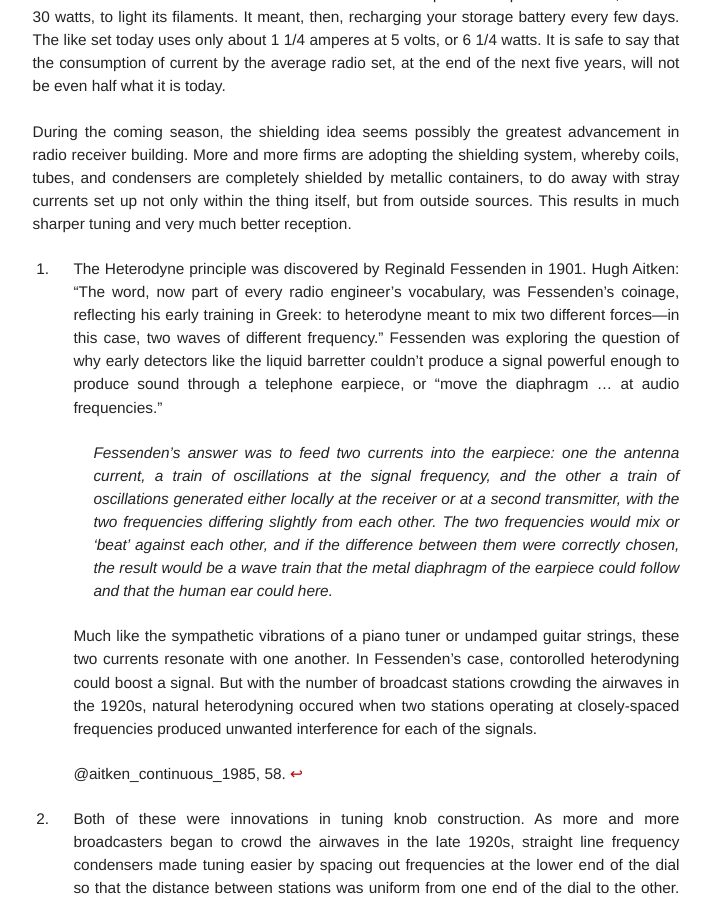
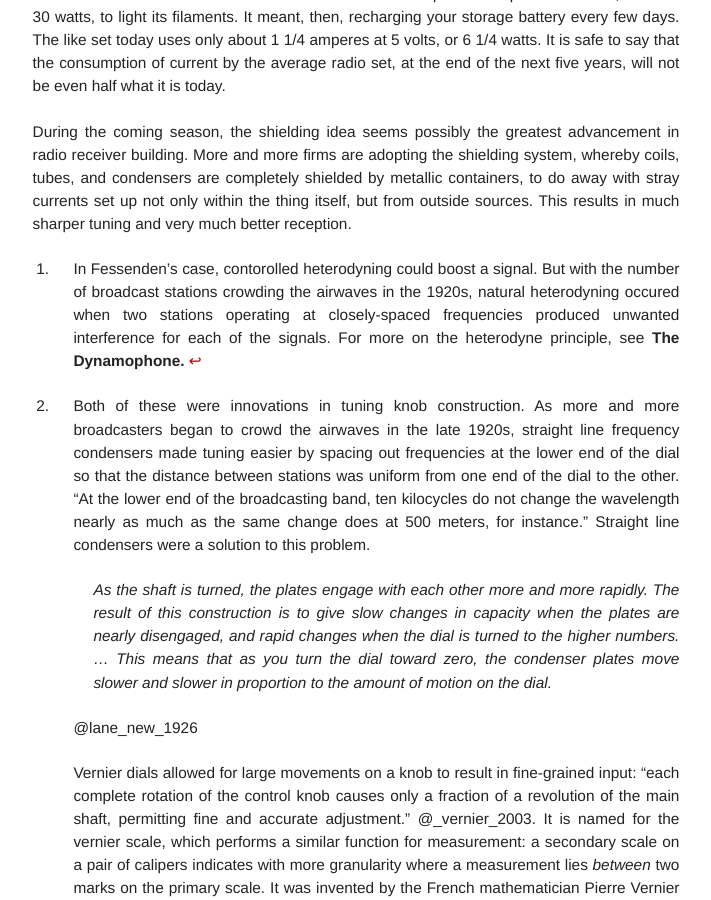
Before and after one commit to gwijthoff/perversity_of_things, a Jekyll site: the page built from 192609_is_radio_standstill.md, in a window 1280 px wide and 900 px high, scrolled down 2427 px. Shown: the whole window, without its empty margins (259-970 px from the left). Built offline with Jekyll 4.4.1, drawn with Linux system fonts in a browser that asks for light colours.

Commit message:
moved footnote to another doc

```diff
--- a/192609_is_radio_standstill.md
+++ b/192609_is_radio_standstill.md
@@ -46,13 +46,7 @@ As to the radio sets, they are getting better and better as time goes on.  More
 
 During the coming season, the shielding idea seems possibly the greatest advancement in radio receiver building.  More and more firms are adopting the shielding system, whereby coils, tubes, and condensers are completely shielded by metallic containers, to do away with stray currents set up not only within the thing itself, but from outside sources.  This results in much sharper tuning and very much better reception.
 
-[^dyn]: The Heterodyne principle was discovered by Reginald Fessenden in 1901.  Hugh Aitken: "The word, now part of every radio engineer's vocabulary, was Fessenden's coinage, reflecting his early training in Greek:  to heterodyne meant to mix two different forces---in this case, two waves of different frequency."  Fessenden was exploring the question of why early detectors like the liquid barretter couldn't produce a signal powerful enough to produce sound through a telephone earpiece, or "move the diaphragm … at audio frequencies."
-
-    > Fessenden's answer was to feed two currents into the earpiece: one the antenna current, a train of oscillations at the signal frequency, and the other a train of oscillations generated either locally at the receiver or at a second transmitter, with the two frequencies differing slightly from each other.  The two frequencies would mix or 'beat' against each other, and if the difference between them were correctly chosen, the result would be a wave train that the metal diaphragm of the earpiece could follow and that the human ear could here.
-
-    Much like the sympathetic vibrations of a piano tuner or undamped guitar strings, these two currents resonate with one another.  In Fessenden's case, contorolled heterodyning could boost a signal.  But with the number of broadcast stations crowding the airwaves in the 1920s, natural heterodyning occured when two stations operating at closely-spaced frequencies produced unwanted interference for each of the signals.
-
-    @aitken_continuous_1985, 58.
+[^dyn]: In Fessenden's case, contorolled heterodyning could boost a signal.  But with the number of broadcast stations crowding the airwaves in the 1920s, natural heterodyning occured when two stations operating at closely-spaced frequencies produced unwanted interference for each of the signals.  For more on the heterodyne principle, see **The Dynamophone.**
 
 [^uen]: Both of these were innovations in tuning knob construction.  As more and more broadcasters began to crowd the airwaves in the late 1920s, straight line frequency condensers made tuning easier by spacing out frequencies at the lower end of the dial so that the distance between stations was uniform from one end of the dial to the other.  "At the lower end of the broadcasting band, ten kilocycles do not change the wavelength nearly as much as the same change does at 500 meters, for instance."  Straight line condensers were a solution to this problem.
 
```
